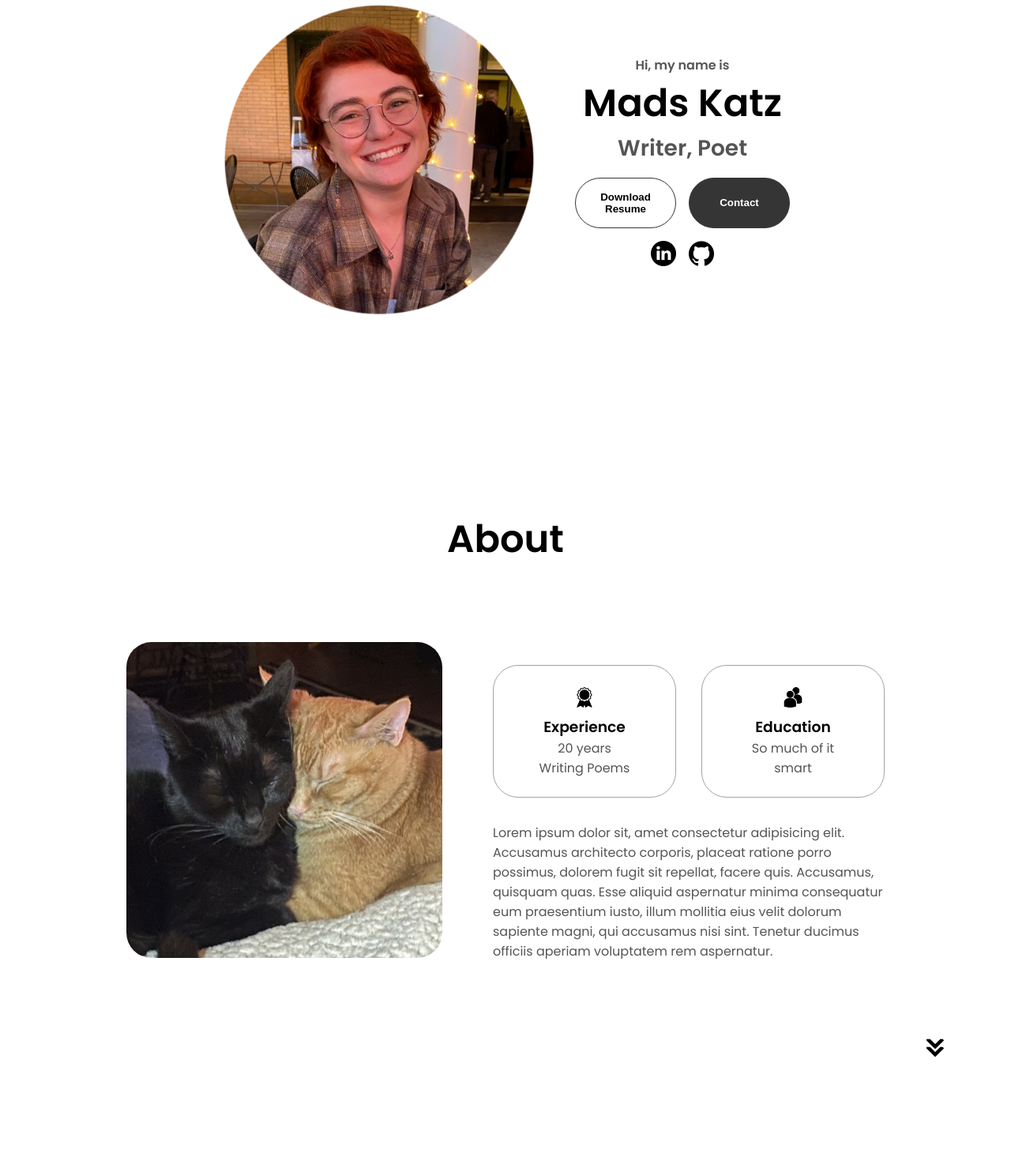
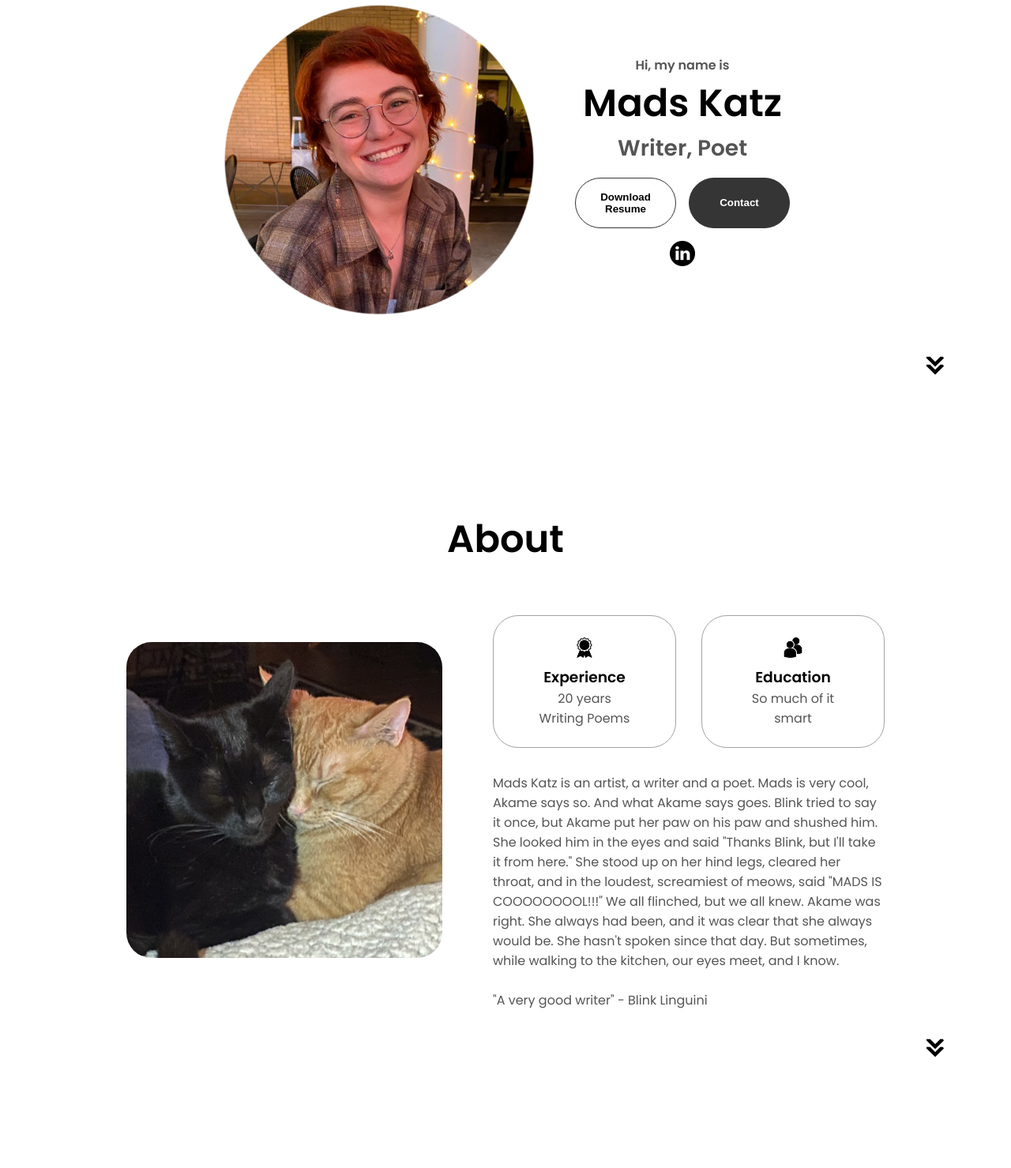
Before and after one commit to AlexDavidMaragliano/html-css-js-portfolio, a plain HTML site: page index.html in a window 1280 px wide. Shown: the part 281-1760 px from the top of the page at 79% size. Drawn offline with Linux system fonts and the light colour scheme.

Commit message:
added a next section arrow to the about section and adjusted the css code to fix its placement. Also I changed the about text.

```diff
--- a/index.html
+++ b/index.html
@@ -63,10 +63,11 @@
                 <button class="btn btn-color-1" onclick="location.href='./#contact'">Contact</button>
             </div>
             <div id="socials-container">
-                <img src="./assets/linkedin.png" alt="linkedin profile" class="icon" onclick="location.href='https://linkedin.com/'">
-                <img src="./assets/github.png" alt="github profile" class="icon" onclick="location.href='https://github.com/'">
+                <img src="./assets/linkedin.png" alt="linkedin profile" class="icon" onclick="window.open('https://www.linkedin.com/in/mads-k-710352124/', '_blank')">
+                <!-- <img src="./assets/github.png" alt="github profile" class="icon" onclick="location.href='https://github.com/'"> -->
             </div>
         </div>
+        <img src="./assets/arrow.png" alt="arrow for next section" class="icon arrow" onclick="location.href='./#about'">
     </section>
 
     <!-- About -->
@@ -91,11 +92,13 @@
                     </div>
                 </div>
                 <div class="text-container">
-                    <p>Lorem ipsum dolor sit, amet consectetur adipisicing elit. Accusamus architecto corporis, placeat ratione porro possimus, dolorem fugit sit repellat, facere quis. Accusamus, quisquam quas. Esse aliquid aspernatur minima consequatur eum praesentium iusto, illum mollitia eius velit dolorum sapiente magni, qui accusamus nisi sint. Tenetur ducimus officiis aperiam voluptatem rem aspernatur.</p>
+                    <p>Mads Katz is an artist, a writer and a poet. Mads is very cool, Akame says so. And what Akame says goes. Blink tried to say it once, but Akame put her paw on his paw and shushed him. She looked him in the eyes and said "Thanks Blink, but I'll take it from here." She stood up on her hind legs, cleared her throat, and in the loudest, screamiest of meows, said "MADS IS COOOOOOOOL!!!" We all flinched, but we all knew. Akame was right. She always had been, and it was clear that she always would be. She hasn't spoken since that day. But sometimes, while walking to the kitchen, our eyes meet, and I know.</p>
+                    <br>
+                    <p>"A very good writer" - Blink Linguini</p>
                 </div>
             </div>
         </div>
-        <img src="./assets/arrow.png" alt="arrow for next section" class="icon arrow" onclick="location.href='./#experience'">
+        <img src="./assets/arrow.png" alt="arrow for next section" class="icon arrow" onclick="location.href='./#contact'">
     </section>
 
     <!-- Experience -->
--- a/style.css
+++ b/style.css
@@ -166,6 +166,7 @@ section {
     justify-content: center;
     gap: 3rem;
     height: 80vh;
+    position: relative;
 }
 
 .section__pic-container {
```
